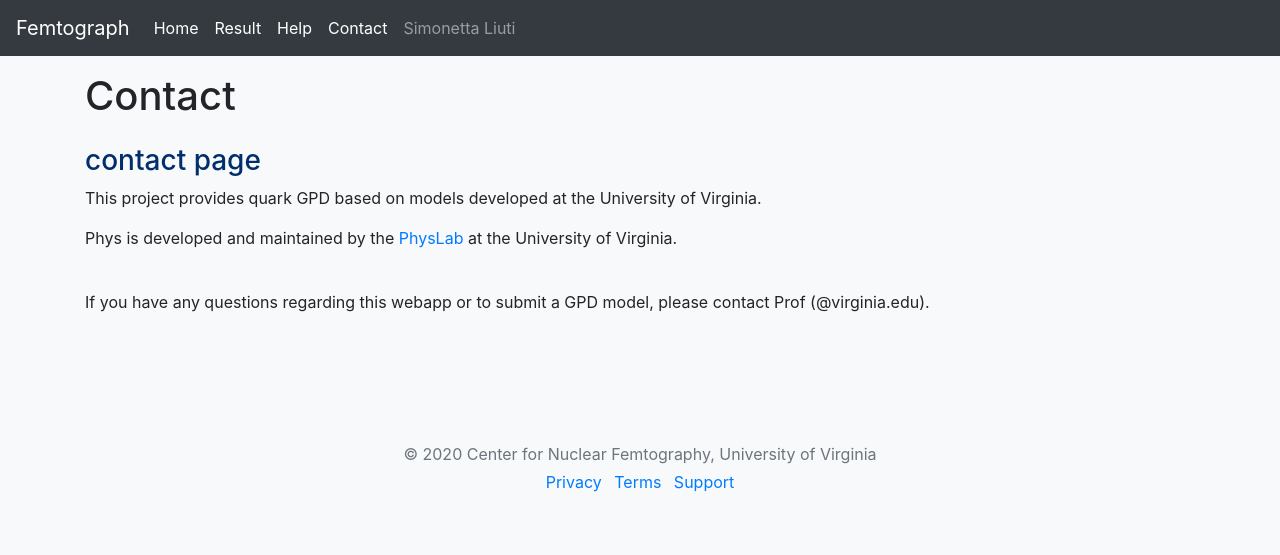
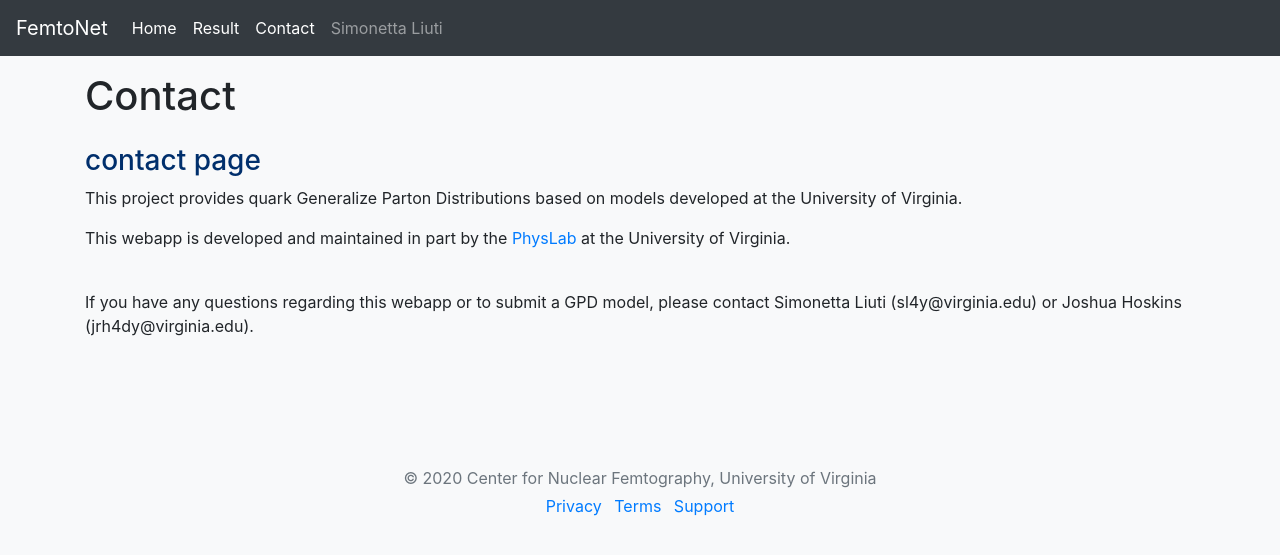
Before and after one commit to uvarc/phys, a Flask app: page /contact in a window 1280 px wide. Shown: the top 555 px of the page. Run offline with Flask 2, Linux system fonts and the light colour scheme; parts of the project's set-up code (start-up, migrations or seed data) failed here and were passed over; some libraries are stand-ins or nearby versions.

```diff
--- a/app/templates/contact.html
+++ b/app/templates/contact.html
@@ -5,14 +5,14 @@
       <div class="py-3">
           <h3><font color="#002F6C">contact page</font></h3>
           <p>
-            This project provides quark GPD based on models developed at the University of Virginia.
+            This project provides quark Generalize Parton Distributions based on models developed at the University of Virginia.
           </p>
           <p>
-            Phys is developed and maintained by the <a href="" target="_blank">PhysLab</a> at the University of Virginia.
+            This webapp is developed and maintained in part by the <a href="" target="_blank">PhysLab</a> at the University of Virginia.
           </p><br>
 
           <p>
-            If you have any questions regarding this webapp or to submit a GPD model, please contact Prof (@virginia.edu).
+            If you have any questions regarding this webapp or to submit a GPD model, please contact Simonetta Liuti (sl4y@virginia.edu) or Joshua Hoskins (jrh4dy@virginia.edu).
           </p>
         </div>
 {% endblock %}
--- a/app/templates/header.html
+++ b/app/templates/header.html
@@ -3,7 +3,7 @@
     <link rel="icon" href="data:,">
     <!-- Fixed navbar -->
     <nav class="navbar navbar-expand-md navbar-dark fixed-top bg-dark">
-      <a class="navbar-brand" href="/">Femtograph</a>
+      <a class="navbar-brand" href="/">FemtoNet</a>
       <button class="navbar-toggler" type="button" data-toggle="collapse" data-target="#navbarCollapse" aria-controls="navbarCollapse" aria-expanded="false" aria-label="Toggle navigation">
         <span class="navbar-toggler-icon"></span>
       </button>
@@ -23,9 +23,10 @@
           </li>
 
           <!-- Help -->
-          <li class="nav-item active">
+<!--          <li class="nav-item active">
             <a class="nav-link" href="{{ url_for('help') }}">Help</a>
           </li>
+-->
 
           <!-- Contact -->
           <li class="nav-item active">
--- a/app/templates/index.html
+++ b/app/templates/index.html
@@ -1,7 +1,7 @@
 {% extends "base.html" %}
 
 {% block content %}
-<h1>Femtomesh GPD Model Plotting App</h1>
+<h1>FemtoNet GPD Model Plotting App</h1>
 
 <hr>
 <h2>Generalize Parton Distribution Models</h2>
```
